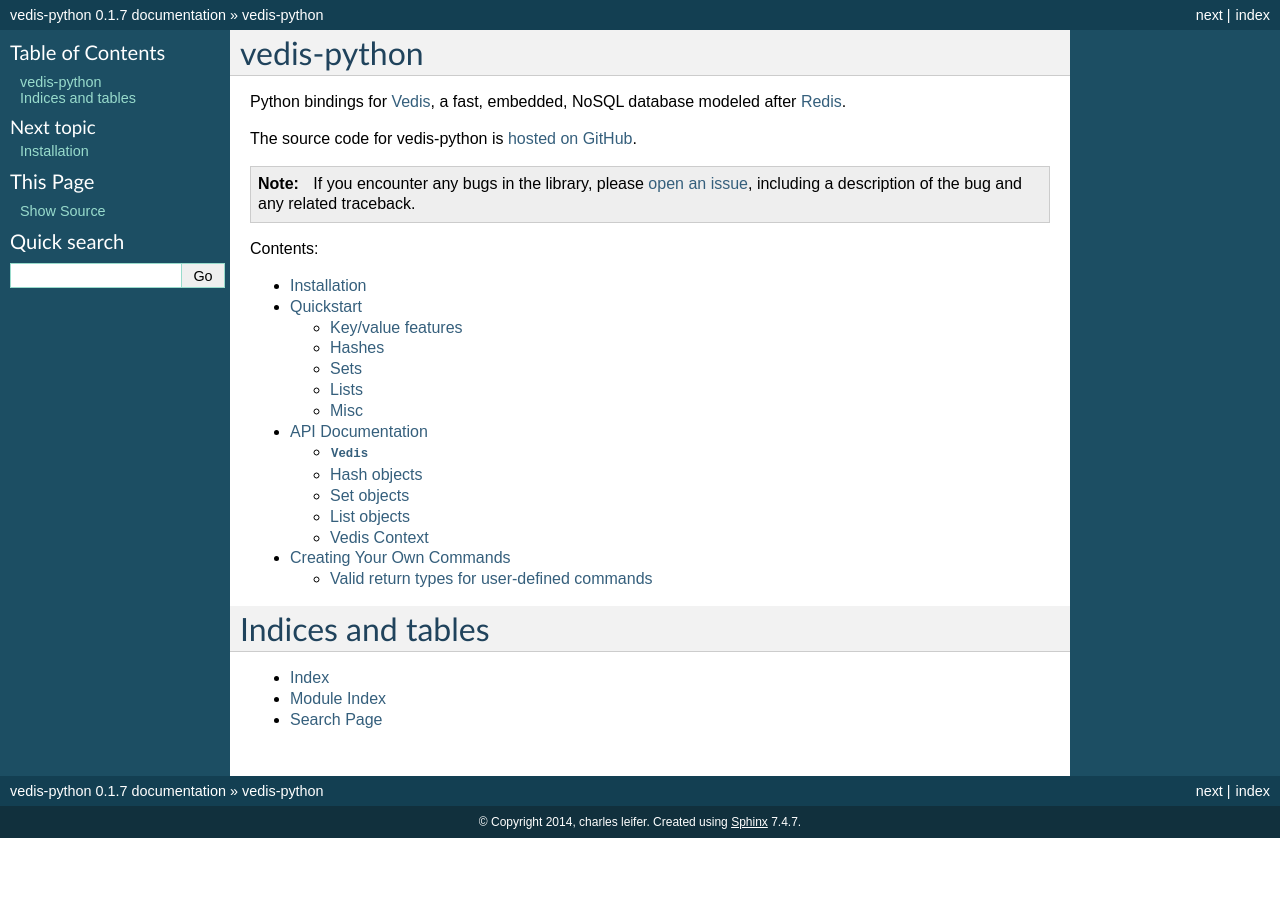
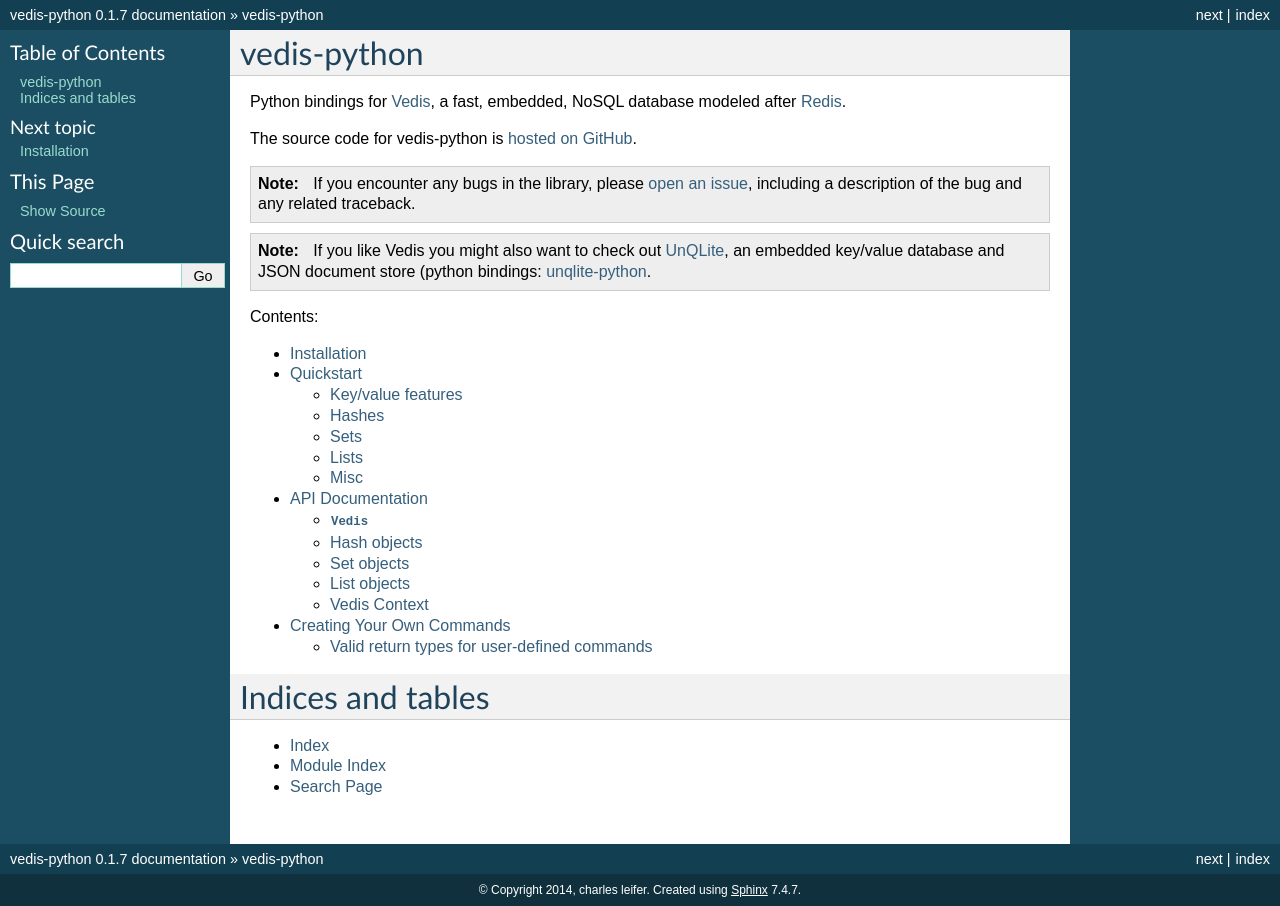
Before and after one commit to coleifer/vedis-python, a Sphinx documentation site: the page built from docs/index.rst, in a window 1280 px wide. Built offline with Sphinx 7.4.7, drawn with Linux system fonts in a browser that asks for light colours.

Commit message:
Links to unqlite

```diff
--- a/docs/index.rst
+++ b/docs/index.rst
@@ -12,6 +12,9 @@
 
 .. note::
   If you encounter any bugs in the library, please `open an issue <https://github.com/coleifer/vedis-python/issues/new>`_, including a description of the bug and any related traceback.
+
+.. note::
+  If you like Vedis you might also want to check out `UnQLite <http://unqlite.org>`_, an embedded key/value database and JSON document store (python bindings: `unqlite-python <http://unqlite-python.readthedocs.org>`_.
 
 Contents:
 
```
Also changed, not shown: README.md (+1 -1 lines).
